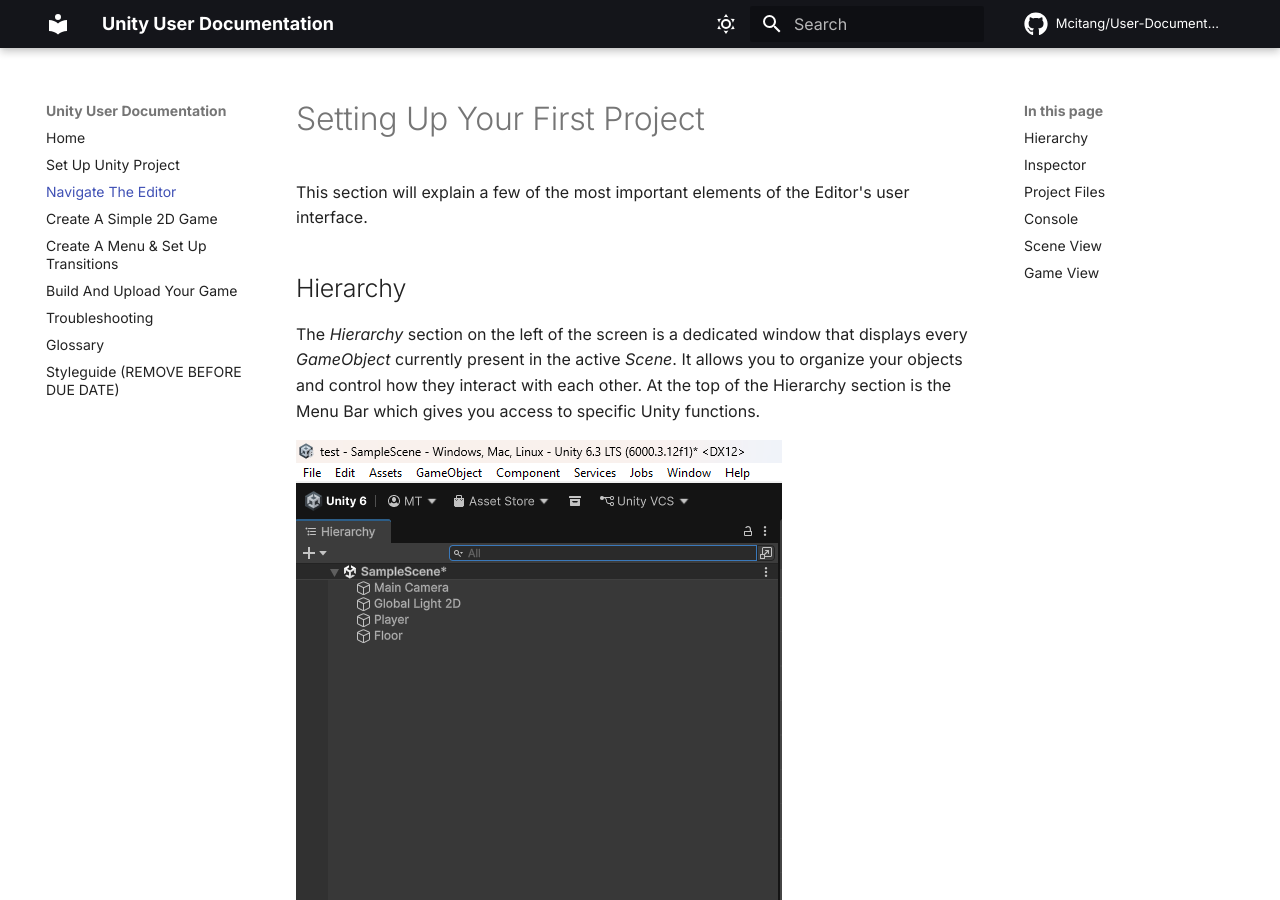
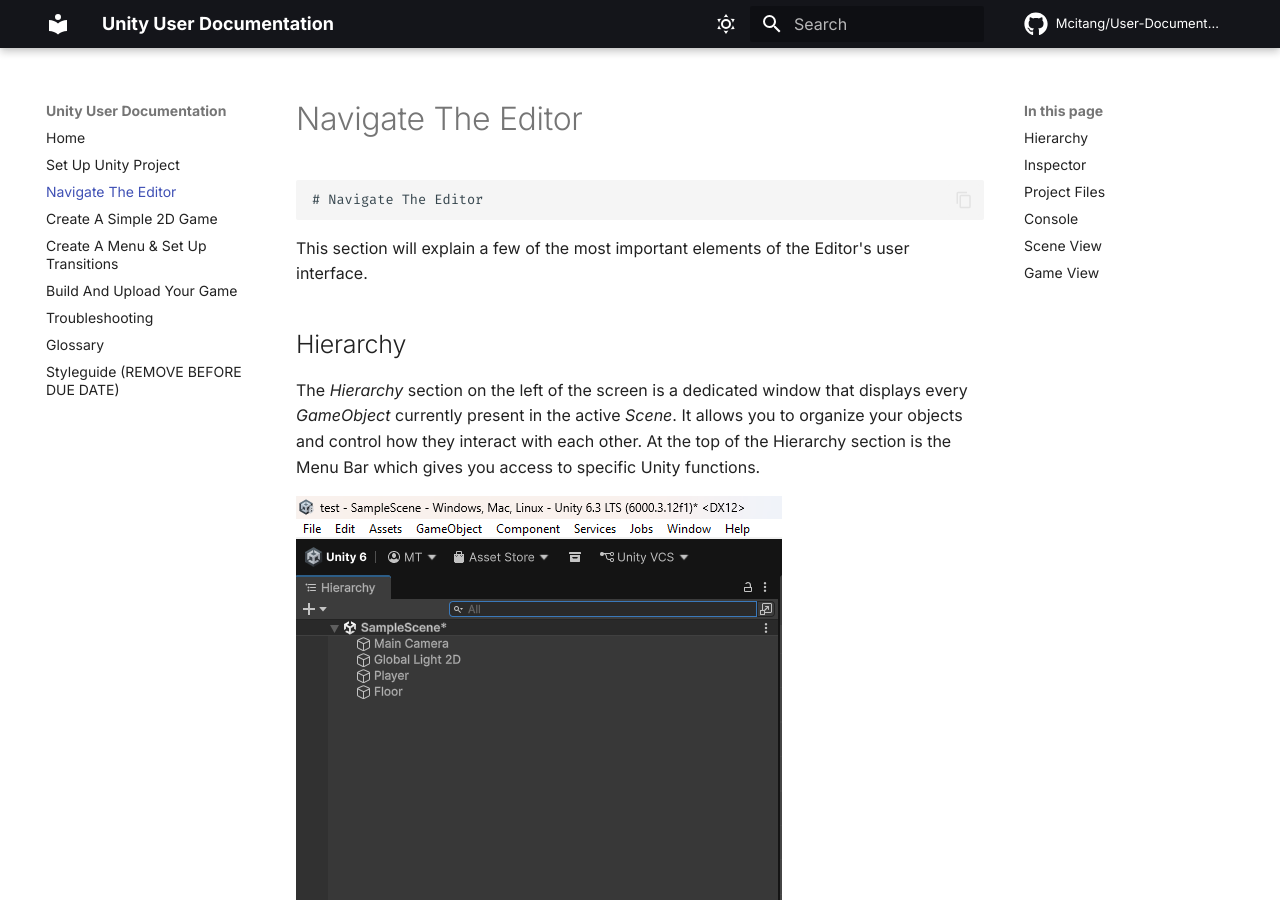
Before and after one commit to Mcitang/User-Documentation, an MkDocs documentation site: the page built from docs/navigate-editor.md, in a window 1280 px wide and 900 px high. Built offline with MkDocs 1.6.1 and Material for MkDocs 9.7.7, drawn with Linux system fonts in a browser that asks for light colours; comment, search, counter and statistics services are not loaded.

Commit message:
Change header

```diff
--- a/docs/navigate-editor.md
+++ b/docs/navigate-editor.md
@@ -1,4 +1,4 @@
-# Setting Up Your First Project
+    # Navigate The Editor
 
 This section will explain a few of the most important elements of the Editor's user interface.
 
```
